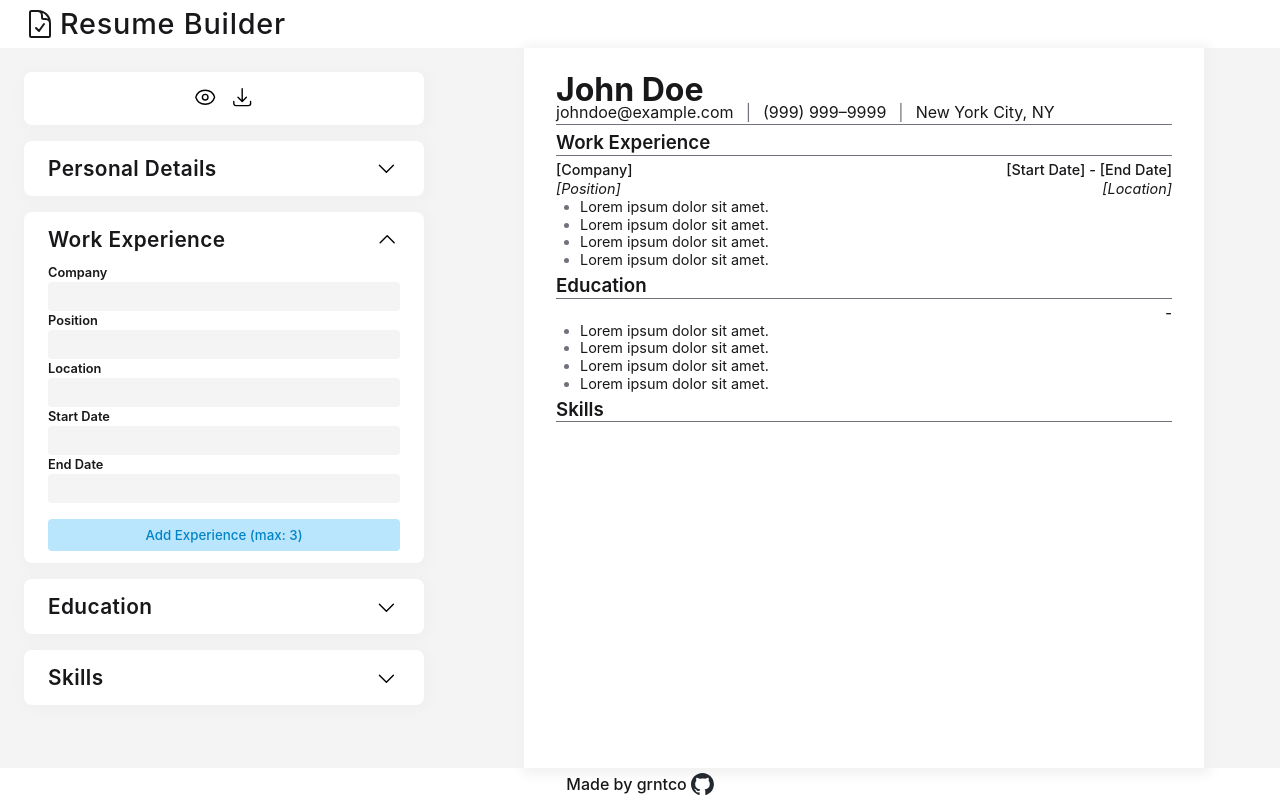
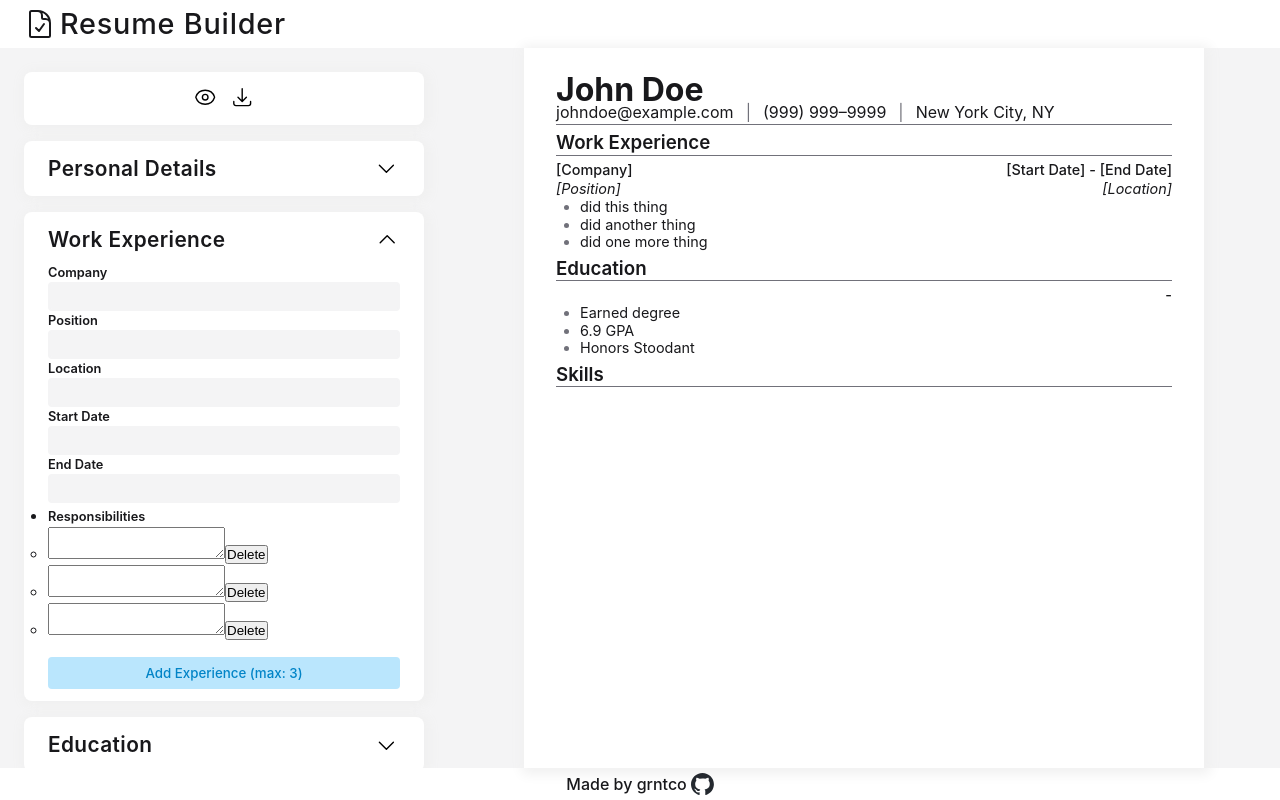
Before and after one commit to grntco/resume-builder, a React (Vite) app: page / in a window 1280 px wide. Both pictures are taken after a click on the button 387 px from the left and 239 px from the top of the page. Built offline with nearby package versions, Linux system fonts and the light colour scheme.

Commit message:
reponsibilities show text areas on form

```diff
--- a/src/components/Resume.jsx
+++ b/src/components/Resume.jsx
@@ -1,4 +1,5 @@
 import '../styles/Resume.css'
+import { ResumeExperience } from './ResumeExperience'
 
 export function Resume({ data }) {
     return (
@@ -13,53 +14,11 @@ export function Resume({ data }) {
             </div>
             <div className="resume__section">
                 <h3 className="resume__section-title">Work Experience</h3>
-                {
-                    data.filter(form => form.title === 'Work Experience')[0]
-                    .fieldsets.map((fieldset, fieldsetIndex) => (
-                            <div key={fieldsetIndex} className="resume__experience-container">
-                                <div className="resume__details-container">
-                                    <h4>{fieldset[0].value}</h4>
-                                    <p>{fieldset[3].value} - {fieldset[4].value}</p>
-                                </div>
-                                <div className="resume__details-container">
-                                    <p>{fieldset[1].value}</p>
-                                    <p>{fieldset[2].value}</p>
-                                </div>
-                                <ul className="resume__responsibilities-container">
-                                    <li>Lorem ipsum dolor sit amet.</li>
-                                    <li>Lorem ipsum dolor sit amet.</li>
-                                    <li>Lorem ipsum dolor sit amet.</li>
-                                    <li>Lorem ipsum dolor sit amet.</li>
-                                </ul>
-                            </div>
-                        )
-                    )
-                }
+                <ResumeExperience data={data} title={"Work Experience"} />
             </div>
             <div className="resume__section">
                 <h3 className="resume__section-title">Education</h3>
-                {
-                    data.filter(form => form.title === 'Education')[0]
-                    .fieldsets.map((fieldset, fieldsetIndex) => (
-                            <div key={fieldsetIndex} className="resume__experience-container">
-                                <div className="resume__details-container">
-                                    <h4>{fieldset[0].value}</h4>
-                                    <p>{fieldset[3].value} - {fieldset[4].value}</p>
-                                </div>
-                                <div className="resume__details-container">
-                                    <p>{fieldset[1].value}</p>
-                                    <p>{fieldset[2].value}</p>
-                                </div>
-                                <ul className="resume__responsibilities-container">
-                                    <li>Lorem ipsum dolor sit amet.</li>
-                                    <li>Lorem ipsum dolor sit amet.</li>
-                                    <li>Lorem ipsum dolor sit amet.</li>
-                                    <li>Lorem ipsum dolor sit amet.</li>
-                                </ul>
-                            </div>
-                        )
-                    )
-                }
+                <ResumeExperience data={data} title={"Education"} />
             </div>
             <div className="resume__section">
                 <h3 className="resume__section-title">Skills</h3>
--- /dev/null
+++ b/src/components/ResumeExperience.jsx
@@ -0,0 +1,27 @@
+export function ResumeExperience({ data, title }) {
+    return (
+        data.filter(form => form.title === title)[0]
+        .fieldsets.map((fieldset, fieldsetIndex) => {
+            return (
+                <div key={fieldsetIndex} className="resume__experience-container">
+                    <div className="resume__details-container">
+                        <h4>{fieldset[0].value}</h4>
+                        <p>{fieldset[3].value} - {fieldset[4].value}</p>
+                    </div>
+                    <div className="resume__details-container">
+                        <p>{fieldset[1].value}</p>
+                        <p>{fieldset[2].value}</p>
+                    </div>
+                    <ul className="resume__responsibilities-container">
+                        {
+                            fieldset.filter(input => input.label === "Responsibilities")[0]
+                            .responsibilities.map((responsibility, i) => {
+                                return <li key={i}>{responsibility}</li>
+                            })
+                        }
+                    </ul>
+                </div>
+            )
+        }
+    ))
+}
--- a/src/components/cards/Form.jsx
+++ b/src/components/cards/Form.jsx
@@ -20,6 +20,7 @@ export function Form({ form, handleInputChange, handleAddFieldset, handleDeleteF
                         return (
                             <ul className="form__fieldset" key={fieldsetIndex}>
                                 {fieldset.map((input, inputIndex) => {
+                                    if (input.label !== "Responsibilities") {
                                         return <TextInput
                                             key={inputIndex}
                                             label={input.label}
@@ -28,11 +29,40 @@ export function Form({ form, handleInputChange, handleAddFieldset, handleDeleteF
                                             inputIndex={inputIndex}
                                             handleInputChange={handleInputChange}
                                         ></TextInput>
+                                    } else {
+                                        return (
+                                            <li key={inputIndex} className="textarea-item">
+                                                <label htmlFor="" className="input-label">{input.label}</label>
+                                                <ul className="text-area-container">
+                                                    {
+                                                        input.responsibilities.map((responsibility, i) => {
+                                                            return (
+                                                                <li key={i} >
+                                                                    <textarea  name="" id=""></textarea>
+                                                                    <button>Delete</button>
+                                                                </li>
+                                                            )
+                                                        })
+                                                    }
+                                                </ul>
+                                            </li>
+                                        )
+                                    }
+
                                 })}
                             </ul>
                         )
                     })
-                )}
+                )
+            }
+            {/* {
+                !isCollapsed && (
+                    console.log(
+                        form.fieldsets.filter(fieldset => fieldset.label === "Responsibilities")
+                        .responsibilities
+                    )
+                )
+            } */}
             {
                 (!isCollapsed && form.fieldsetLimit > 1) && (
                     <button className='default-btn add-btn'
--- a/src/resumeData.js
+++ b/src/resumeData.js
@@ -44,6 +44,14 @@ export const resumeData = [
             {
                 label: "End Date",
                 value: "[End Date]",
+            },
+            {
+                label: "Responsibilities",
+                responsibilities: [
+                    "did this thing",
+                    "did another thing",
+                    "did one more thing"
+                ]
             }]
         ]
     },
@@ -71,6 +79,14 @@ export const resumeData = [
             {
                 label: "End Date",
                 value: "",
+            },
+            {
+                label: "Responsibilities",
+                responsibilities: [
+                    "Earned degree",
+                    "6.9 GPA",
+                    "Honors Stoodant"
+                ]
             }]
         ]
     },
```
Also changed, not shown: src/components/cards/TextInput.jsx (+0 -7 lines). Lines whose indentation alone changed are shown as unchanged.
